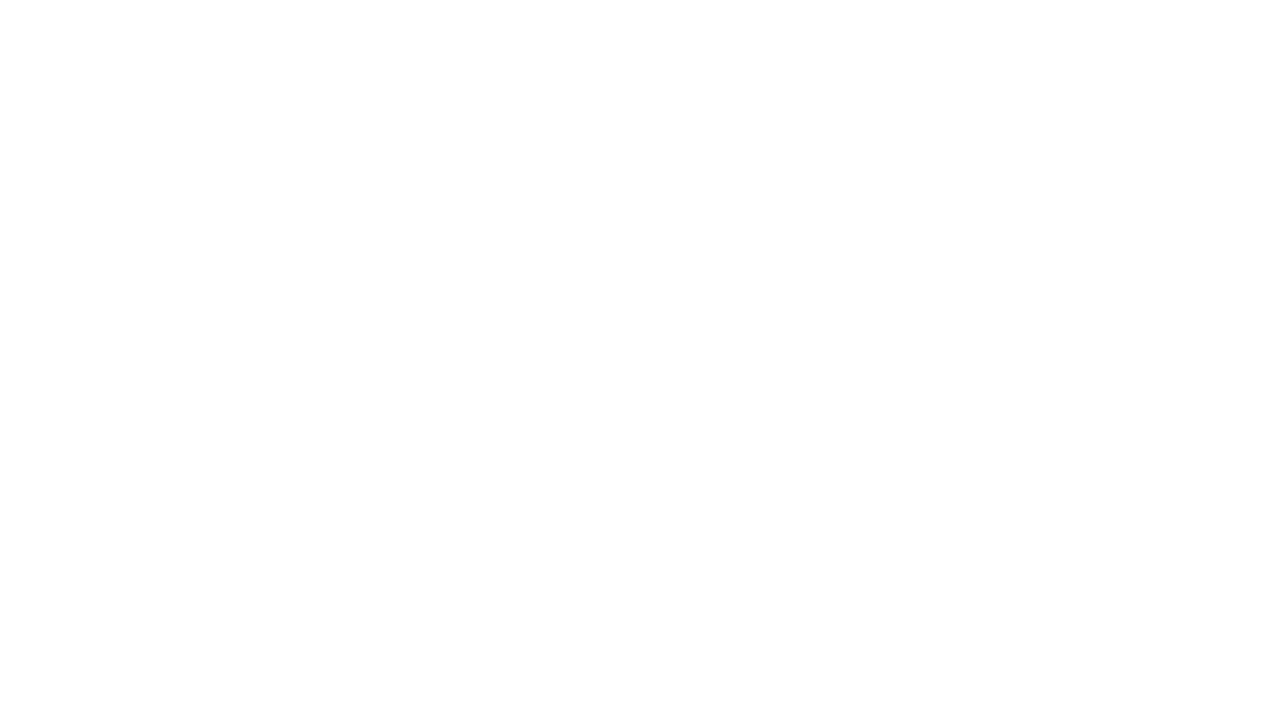
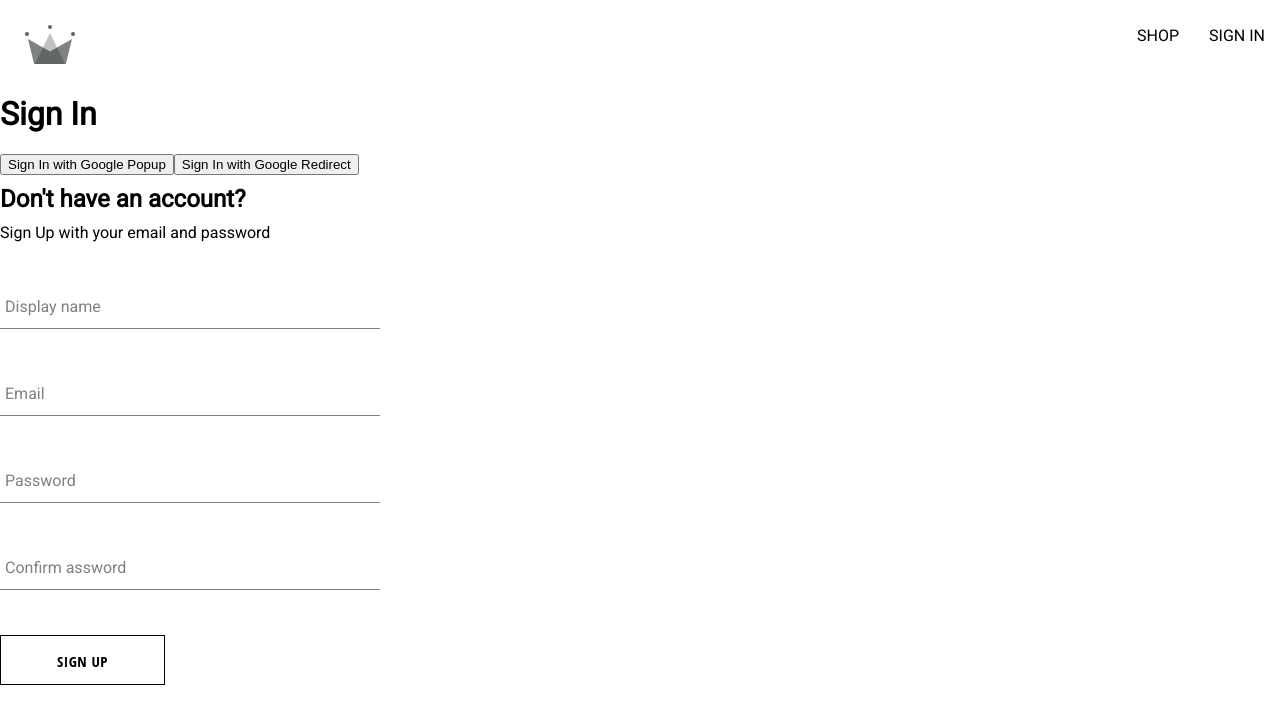
Before and after one commit to dejimenez/react-ecommerce, a React (Create React App) app: page /sign-in in a window 1280 px wide. Before the commit this address had no page. Shown: the top 724 px of the page. Built offline with nearby package versions, Linux system fonts and the light colour scheme.

Commit message:
Sign in with firebase and create Sign up component

```diff
--- a/package.json
+++ b/package.json
@@ -6,6 +6,7 @@
     "@testing-library/jest-dom": "^5.16.5",
     "@testing-library/react": "^13.4.0",
     "@testing-library/user-event": "^13.5.0",
+    "firebase": "^9.13.0",
     "react": "^18.2.0",
     "react-dom": "^18.2.0",
     "react-router-dom": "^6.4.3",
--- a/src/App.js
+++ b/src/App.js
@@ -1,6 +1,7 @@
 import { Routes, Route } from "react-router-dom";
 import Home from "./routes/home/home.component";
 import Navigation from "./routes/navigation/navigation.component";
+import SignIn from "./routes/sign-in/sign-in.component";
 
 function Shop() {
   return <div>Shop</div>
@@ -11,7 +12,8 @@ function App() {
     <Routes>
       <Route path="/" element={<Navigation />}>
         <Route index element={<Home />} />
-        <Route path="test" element={<Shop />} />
+        <Route path="shop" element={<Shop />} />
+        <Route path="sign-in" element={<SignIn />} />
       </Route>
     </Routes>
   );
--- /dev/null
+++ b/src/components/button/button.component.jsx
@@ -0,0 +1,17 @@
+import "./button.styles.scss";
+
+const BUTTON_TYPE_CLASSES = {
+  google: "google-sign-in",
+  inverted: "inverted",
+};
+
+export default function Button({ children, buttonType, ...otherProps }) {
+  return (
+    <button
+      className={`button-container ${BUTTON_TYPE_CLASSES[buttonType]}`}
+      {...otherProps}
+    >
+      {children}
+    </button>
+  );
+}
--- /dev/null
+++ b/src/components/button/button.styles.scss
@@ -0,0 +1,46 @@
+.button-container {
+  min-width: 165px;
+  width: auto;
+  height: 50px;
+  letter-spacing: 0.5px;
+  line-height: 50px;
+  padding: 0 35px 0 35px;
+  font-size: 15px;
+  background-color: black;
+  color: white;
+  text-transform: uppercase;
+  font-family: 'Open Sans Condensed';
+  font-weight: bolder;
+  border: none;
+  cursor: pointer;
+  display: flex;
+  justify-content: center;
+
+  &:hover {
+    background-color: white;
+    color: black;
+    border: 1px solid black;
+  }
+
+  &.google-sign-in {
+    background-color: #4285f4;
+    color: white;
+
+    &:hover {
+      background-color: #357ae8;
+      border: none;
+    }
+  }
+
+  &.inverted {
+    background-color: white;
+    color: black;
+    border: 1px solid black;
+
+    &:hover {
+      background-color: black;
+      color: white;
+      border: none;
+    }
+  }
+}
--- /dev/null
+++ b/src/components/form-input/form-input.component.jsx
@@ -0,0 +1,15 @@
+import "./form-input.styles.scss";
+
+export default function FormInput({ label, ...otherProps }) {
+  const { value } = otherProps;
+  return (
+    <div className="group">
+      <input className="form-input" {...otherProps} />
+      {label && (
+        <label className={`${value.length ? "shrink" : ""} form-input-label`}>
+          {label}
+        </label>
+      )}
+    </div>
+  );
+}
--- /dev/null
+++ b/src/components/form-input/form-input.styles.scss
@@ -0,0 +1,54 @@
+$sub-color: grey;
+$main-color: black;
+
+@mixin shrinkLabel {
+  top: -14px;
+  font-size: 12px;
+  color: $main-color;
+}
+
+.group {
+  position: relative;
+  margin: 45px 0;
+
+  .form-input {
+    background: none;
+    background-color: white;
+    color: $sub-color;
+    font-size: 18px;
+    padding: 10px 10px 10px 5px;
+    display: block;
+    width: 100%;
+    border: none;
+    border-radius: 0;
+    border-bottom: 1px solid $sub-color;
+    margin: 25px 0;
+
+    &:focus {
+      outline: none;
+    }
+
+    &:focus ~ .form-input-label {
+      @include shrinkLabel();
+    }
+  }
+
+  input[type='password'] {
+    letter-spacing: 0.3em;
+  }
+
+  .form-input-label {
+    color: $sub-color;
+    font-size: 16px;
+    font-weight: normal;
+    position: absolute;
+    pointer-events: none;
+    left: 5px;
+    top: 10px;
+    transition: 300ms ease all;
+
+    &.shrink {
+      @include shrinkLabel();
+    }
+  }
+}
--- /dev/null
+++ b/src/components/sign-up/sign-up.component.jsx
@@ -0,0 +1,89 @@
+import { useState } from "react";
+import {
+  createAuthUserWithEmailAndPassword,
+  createUserDocumentFromAuth,
+} from "../../utils/firebase/firebase.utils";
+import Button from "../button/button.component";
+import FormInput from "../form-input/form-input.component";
+
+import "./sign-up.style.scss";
+
+const defaultFormFields = {
+  displayName: "",
+  email: "",
+  password: "",
+  confirmPassword: "",
+};
+
+export default function SignUp() {
+  const [formFields, setFormFields] = useState(defaultFormFields);
+  const { displayName, email, password, confirmPassword } = formFields;
+
+  const handleChange = (event) => {
+    const { name, value } = event.target;
+
+    setFormFields({ ...formFields, [name]: value });
+  };
+
+  const handleSubmit = async (event) => {
+    event.preventDefault();
+
+    if (password !== confirmPassword) return;
+
+    const response = await createAuthUserWithEmailAndPassword(email, password);
+    console.log(response);
+    const { user } = response;
+    await createUserDocumentFromAuth(user, { displayName });
+    // try {
+    // } catch (error) {
+    // if(error.code === "auth/email-already-in-use")
+    //   console.error("User creation error", error.message);
+    // }
+  };
+
+  return (
+    <div className="sign-up-container">
+      <h2>Don't have an account?</h2>
+      <span>Sign Up with your email and password</span>
+      <form onSubmit={handleSubmit}>
+        <FormInput
+          type="text"
+          required
+          onChange={handleChange}
+          name="displayName"
+          value={displayName}
+          label="Display name"
+        />
+
+        <FormInput
+          type="email"
+          required
+          onChange={handleChange}
+          name="email"
+          value={email}
+          label="Email"
+        />
+
+        <FormInput
+          type="password"
+          required
+          onChange={handleChange}
+          name="password"
+          value={password}
+          label="Password"
+        />
+
+        <FormInput
+          type="password"
+          required
+          onChange={handleChange}
+          name="confirmPassword"
+          value={confirmPassword}
+          label="Confirm assword"
+        />
+
+        <Button type="submit" buttonType="inverted">Sign Up</Button>
+      </form>
+    </div>
+  );
+}
--- /dev/null
+++ b/src/components/sign-up/sign-up.style.scss
@@ -0,0 +1,9 @@
+.sign-up-container {
+  display: flex;
+  flex-direction: column;
+  width: 380px;
+
+  h2 {
+    margin: 10px 0;
+  }
+}
--- a/src/routes/navigation/navigation.component.jsx
+++ b/src/routes/navigation/navigation.component.jsx
@@ -11,7 +11,8 @@ export default function Navigation() {
           <Logo className="logo" />
         </Link>
         <nav className="nav-links-container">
-          <Link to="test" className="nav-link">SHOP</Link>
+          <Link to="shop" className="nav-link">SHOP</Link>
+          <Link to="sign-in" className="nav-link">SIGN IN</Link>
         </nav>
       </header>
       <Outlet />
--- /dev/null
+++ b/src/routes/sign-in/sign-in.component.jsx
@@ -0,0 +1,38 @@
+import { useEffect } from "react";
+import SignUp from "../../components/sign-up/sign-up.component";
+import {
+  //   auth,
+  createUserDocumentFromAuth,
+  signInWithGooglePopup,
+  signInWithGoogleRedirect,
+  checkRedirectResult,
+} from "../../utils/firebase/firebase.utils";
+// import { getRedirectResult } from "firebase/auth";
+
+export default function SignIn() {
+  useEffect(() => {
+    console.log("Check auth")
+    checkRedirectResult();
+  }, []);
+
+  const logGoogleUser = async () => {
+    const { user } = await signInWithGooglePopup();
+    // console.log(user);
+    createUserDocumentFromAuth(user);
+  };
+
+  const logGoogleRedirectUser = async () => {
+    await signInWithGoogleRedirect();
+  };
+
+  return (
+    <div>
+      <h1>Sign In</h1>
+      <button onClick={logGoogleUser}>Sign In with Google Popup</button>
+      <button onClick={logGoogleRedirectUser}>
+        Sign In with Google Redirect
+      </button>
+      <SignUp />
+    </div>
+  );
+}
--- /dev/null
+++ b/src/utils/firebase/firebase.utils.js
@@ -0,0 +1,71 @@
+import { initializeApp } from "firebase/app";
+import {
+  getAuth,
+  signInWithRedirect,
+  signInWithPopup,
+  GoogleAuthProvider,
+  getRedirectResult,
+  createUserWithEmailAndPassword,
+} from "firebase/auth";
+import { getFirestore, doc, getDoc, setDoc } from "firebase/firestore";
+
+const firebaseConfig = {
+  apiKey: "AIzaSyANXbEJyBpxiSvBjX2JNx2id_4_TjTCinw",
+  authDomain: "react-ecommerce-5e58b.firebaseapp.com",
+  projectId: "react-ecommerce-5e58b",
+  storageBucket: "react-ecommerce-5e58b.appspot.com",
+  messagingSenderId: "28979055833",
+  appId: "1:28979055833:web:8efb31d52bc6e1fd7c02c8",
+};
+
+const firebaseApp = initializeApp(firebaseConfig);
+
+const provider = new GoogleAuthProvider();
+
+provider.setCustomParameters({
+  prompt: "select_account",
+});
+
+export const auth = getAuth();
+export const signInWithGooglePopup = () => signInWithPopup(auth, provider);
+export const signInWithGoogleRedirect = () =>
+  signInWithRedirect(auth, provider);
+
+export const db = getFirestore();
+
+export const createUserDocumentFromAuth = async (
+  userAuth,
+  additionalInformation = {}
+) => {
+  if (!userAuth) return;
+
+  const userDocRef = doc(db, "users", userAuth.uid);
+  const userSnapshot = await getDoc(userDocRef);
+
+  if (!userSnapshot.exists()) {
+    const { displayName, email } = userAuth;
+    try {
+      await setDoc(userDocRef, {
+        displayName,
+        email,
+        createdAt: Date.now(),
+        ...additionalInformation,
+      });
+    } catch (error) {
+      console.log("Error creating user", error.message);
+    }
+  }
+
+  return userDocRef;
+};
+
+export const checkRedirectResult = async () => {
+  const response = await getRedirectResult(auth);
+  console.log("checkRedirectResult", auth, response);
+};
+
+export const createAuthUserWithEmailAndPassword = async (email, password) => {
+  if (!email || !password) return;
+
+  return createUserWithEmailAndPassword(auth, email, password);
+};
```
Also changed, not shown: 2 other files (tests, documents, lock files or other folders).
